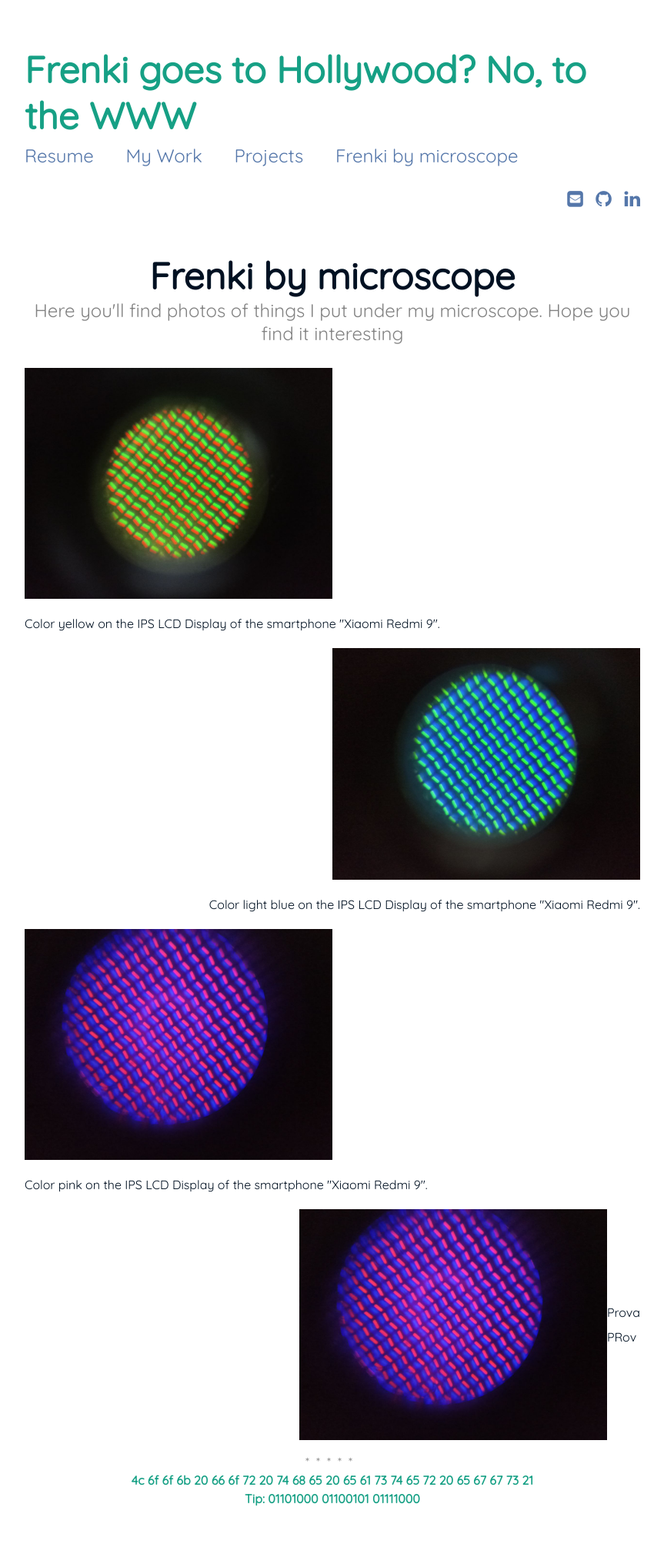
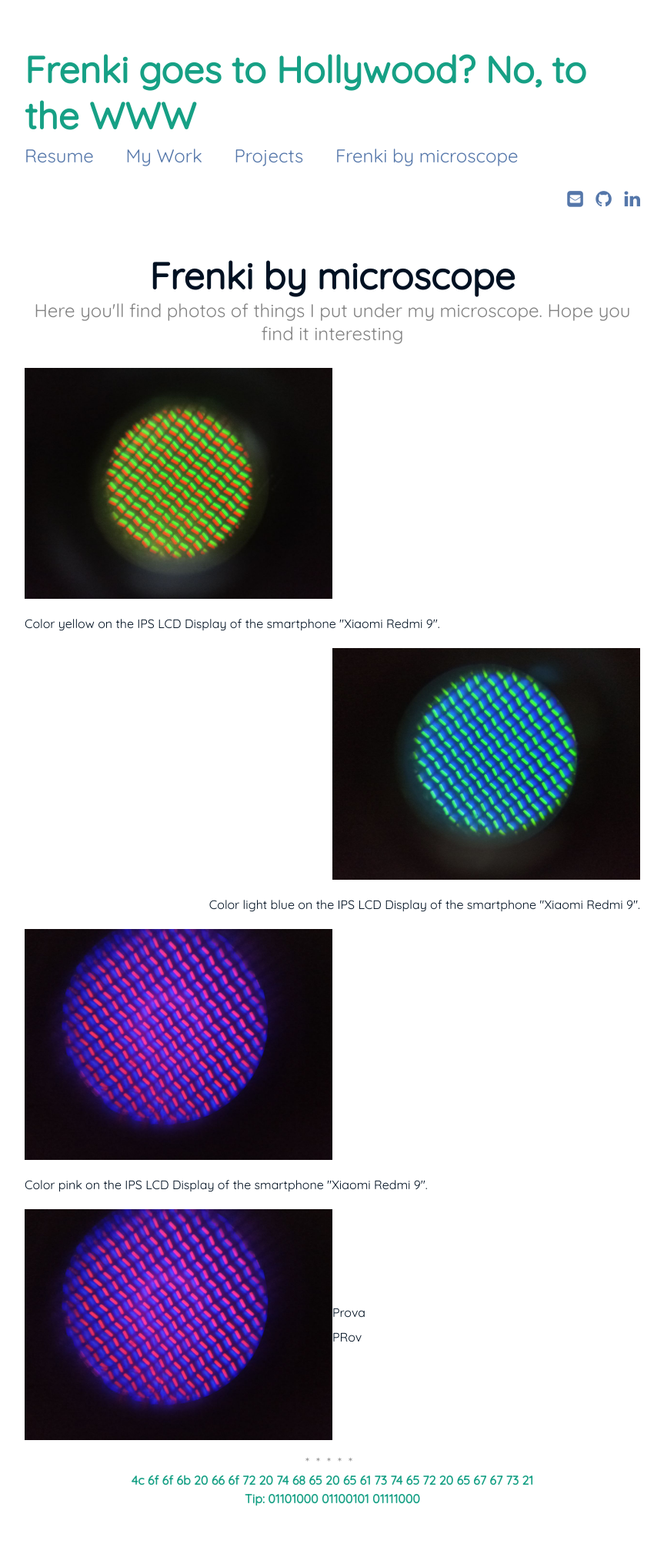
Before and after one commit to FreShq99/frenkishqepa.com, a Jekyll site: the page built from gallery.md, in a window 1280 px wide. Shown: the whole page at 77% size, without its empty margins (208-1071 px from the left). Built offline with Jekyll 4.4.1, drawn with Linux system fonts in a browser that asks for light colours.

Commit message:
Update gallery.md

```diff
--- a/gallery.md
+++ b/gallery.md
@@ -19,7 +19,7 @@ subtitle: Here you'll find photos of things I put under my microscope. Hope you
     <p align="left">Color pink on the IPS LCD Display of the smartphone "Xiaomi Redmi 9".<p align="left">
 </p>
 
-<div style="display: flex; justify-content: flex-end; align-items: center;">
+<div style="display: flex; justify-content: flex-start; align-items: center;">
   <img width="50%" src="MicroscopeGallery/purple.jpeg" alt="">
   <p style="margin: 0;"> Prova<br> PRov</p>
 </div>
```
